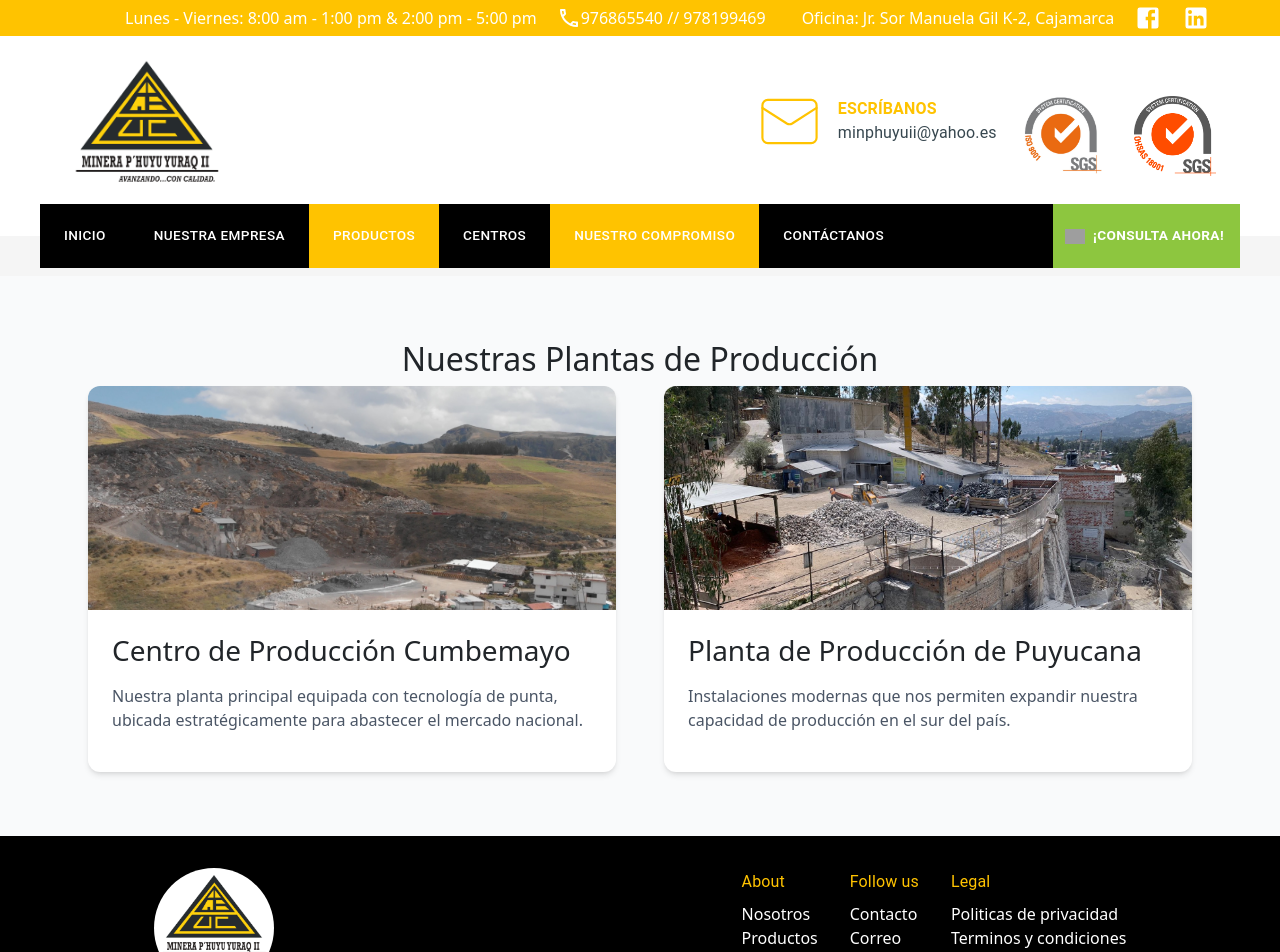
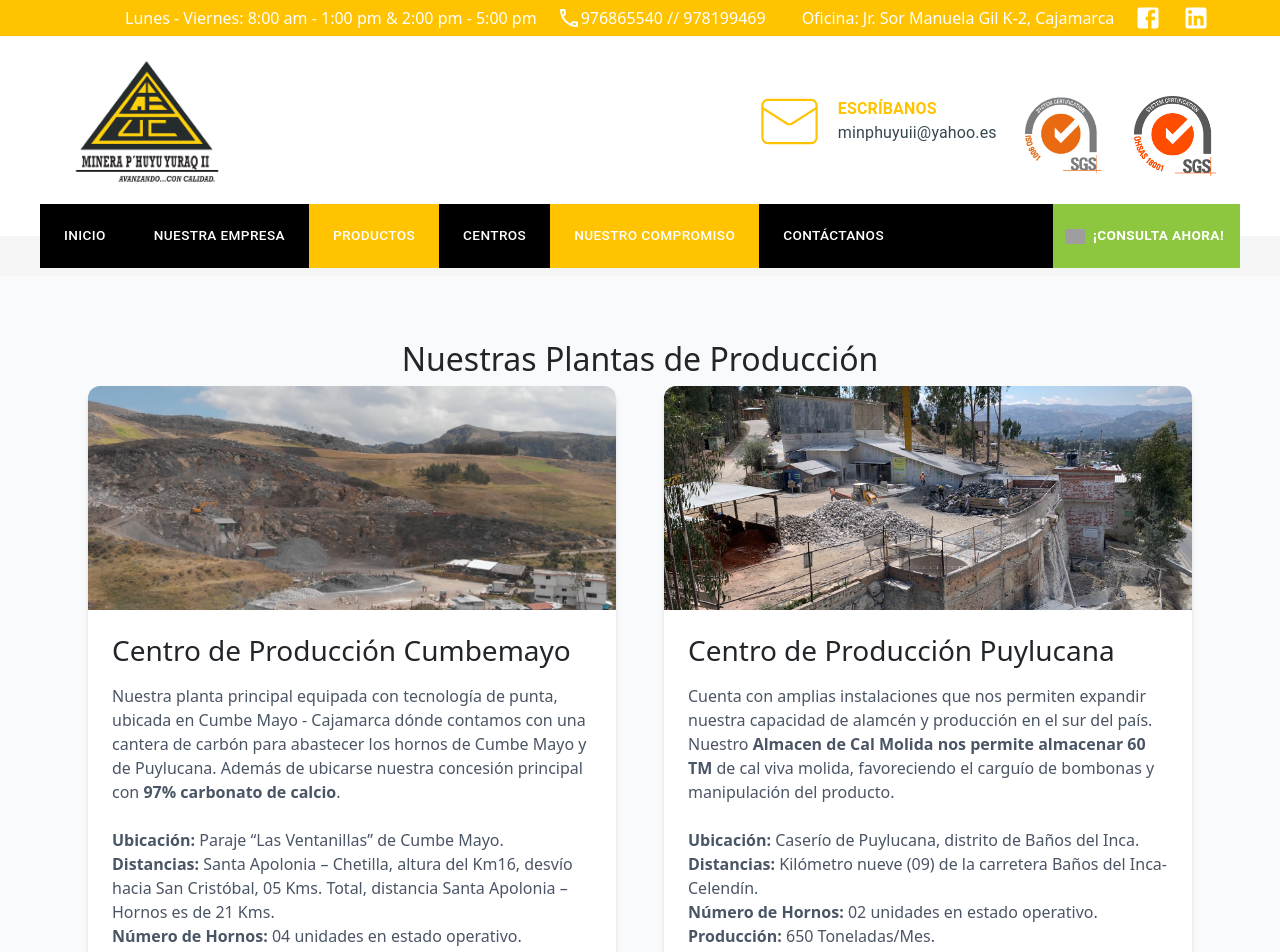
Before and after one commit to IDozy/yuraqweb, a React (Vite) app: page /produccion in a window 1280 px wide. Shown: the top 952 px of the page. Built offline with nearby package versions, Linux system fonts and the light colour scheme; grey boxes are pictures that could not be loaded; some icons are missing.

Commit message:
Correcciones mision, vision, centros de produccion y creando index de productos

```diff
--- a/src/App.jsx
+++ b/src/App.jsx
@@ -7,6 +7,10 @@ import Plants from "./pages/Plants";
 import DevHuman from "./pages/DevHuman";
 import RespSocial from "./pages/RespSocial";
 import SecurityOcu from "./pages/SecurityOcu";
+import CalAgricola from "./pages/CalAgricola";
+import CalGranulada from "./pages/CalGranulada";
+import CalHidratada from "./pages/CalHidratada";
+import CalMolida from "./pages/CalMolida";
 
 
 const MycalPage = () => {
@@ -20,7 +24,10 @@ const MycalPage = () => {
         <Route path="/responsabilidad-social" element={<RespSocial/>} />
         <Route path="/seguridad" element={<SecurityOcu/>} />
         <Route path="/desarrollo-humano" element={<DevHuman/>}/>
-
+        <Route path="/cal-hidratada-agricola" element={<CalAgricola/>}   />
+        <Route path="/cal-viva-granulada" element={<CalGranulada/>} />
+        <Route path="/cal-hidratada-industrial" element={<CalHidratada/>} />
+        <Route path="/cal-viva-molida" element={<CalMolida/>} />
       </Routes>
     </BrowserRouter>
   );
--- a/src/components/About/CardAbout.jsx
+++ b/src/components/About/CardAbout.jsx
@@ -31,12 +31,16 @@ const AboutCard = () => {
         viewport={{ once: true }}
       >
         <h2 className="text-3xl md:text-4xl font-bold mb-6 text-center md:text-left text-gray-800">
-          Nuestra Historia
+          Conoce Nuestra Historia
         </h2>
         <p className="text-gray-700 text-lg leading-relaxed text-center md:text-left">
-          Desde nuestros inicios, nos hemos dedicado a brindar servicios de calidad,
-          comprometidos con la excelencia y la satisfacción de nuestros clientes.
-          Nuestro crecimiento refleja el esfuerzo y pasión que ponemos en cada proyecto.
+          Teniendo como base el Centro de Producción de Cal Apán Alto, la Sra.
+          Julia Edith Urrutia Cubas, en el año 1993, crea la EMPRESA MINERA
+          P'HUYU YURAQ II EIRL. Luego se proyecta a Cajamarca donde la Empresa
+          cuenta con un Centro de Producción de Cal en el Centro Poblado
+          Puylucana, Baños del Inca y otro Centro de Producción de Cal en Cumbe
+          Mayo, lugar donde está ubicada la Concesión Minera No Metálica ITALO,
+          Cajamarca.
         </p>
       </motion.div>
     </motion.div>
--- a/src/components/About/MisionAbout.jsx
+++ b/src/components/About/MisionAbout.jsx
@@ -37,7 +37,8 @@ export default function MissionCard() {
           producto de calidad y oportunidad de entrega; comprometidos con el
           cumplimiento de la legislación peruana vigente relacionada al área
           laboral, de seguridad y salud ocupacional, medio ambiente y programa
-          de responsabilidad social.
+          de responsabilidad social. Fomentando la participación de nuestros
+          colaboradores y seguimos la política de la mejora continua.
         </p>
       </div>
 
--- a/src/components/NavBar.jsx
+++ b/src/components/NavBar.jsx
@@ -36,12 +36,11 @@ const NavBar = () => {
               </Button>
               <Menu anchorEl={anchorElProducts} open={openProducts} onClose={handleMenuClose(setAnchorElProducts)}>
                 {[
-                  ["MyCal Viva", "mycal-viva"],
-                  ["MyCal Hydra", "mycal-hydra"],
-                  ["MyCal de Obra", "mycal-de-obra"],
-                  ["MyCal Agrícola", "mycal-agricola"],
-                  ["MyCal Vial", "mycal-vial"],
-                  ["MyCaliza", "mycaliza"],
+                  ["Cal Viva Molida", "cal-viva-molida"],
+                  ["Cal Viva Granulada", "cal-viva-granulada"],
+                  ["Cal Hidratada Industrial", "cal-hidratada-industrial"],
+                  ["Cal Hidratada Agrícola", "cal-hidratada-agricola"],
+
                 ].map(([name, slug]) => (
                   <MenuItem key={slug} onClick={handleMenuClose(setAnchorElProducts)} component={Link} to={`/${slug}/`}>
                     {name}
--- a/src/components/Plants/CardProduction.jsx
+++ b/src/components/Plants/CardProduction.jsx
@@ -5,12 +5,30 @@ export default function ProductionPlants() {
   const plants = [
     {
       title: "Centro de Producción Cumbemayo",
-      description: "Nuestra planta principal equipada con tecnología de punta, ubicada estratégicamente para abastecer el mercado nacional.",
+      description: (
+        <>
+          Nuestra planta principal equipada con tecnología de punta, ubicada en Cumbe Mayo - Cajamarca dónde contamos con una cantera de carbón para abastecer los hornos de Cumbe Mayo y de Puylucana. Además de ubicarse nuestra concesión principal con <strong>97% carbonato de calcio</strong>.
+          <br /><br />
+           <strong>Ubicación:</strong> Paraje “Las Ventanillas” de Cumbe Mayo.<br />
+          <strong>Distancias:</strong> Santa Apolonia – Chetilla, altura del Km16, desvío hacia San Cristóbal, 05 Kms. Total, distancia Santa Apolonia – Hornos es de 21 Kms.<br />
+          <strong>Número de Hornos:</strong> 04 unidades en estado operativo.<br />
+          <strong>Producción:</strong> 2,288 Toneladas/Mes.
+        </>
+      ),
       image: "/Planta_Cumbemayo.PNG", // Asegúrate de tener esta imagen
     },
     {
-      title: "Planta de Producción de Puyucana",
-      description: "Instalaciones modernas que nos permiten expandir nuestra capacidad de producción en el sur del país.",
+      title: "Centro de Producción Puylucana",
+      description: (
+        <>
+          Cuenta con amplias instalaciones que nos permiten expandir nuestra capacidad de alamcén y producción en el sur del país. Nuestro <strong>Almacen de Cal Molida nos permite almacenar 60 TM </strong>de cal viva molida, favoreciendo el carguío de bombonas y manipulación del producto.
+          <br /><br />
+          <strong>Ubicación:</strong> Caserío de Puylucana, distrito de Baños del Inca.<br />
+          <strong>Distancias:</strong> Kilómetro nueve (09) de la carretera Baños del Inca-Celendín.<br />
+          <strong>Número de Hornos:</strong>  02 unidades en estado operativo.<br />
+          <strong>Producción:</strong> 650 Toneladas/Mes.
+        </>
+      ),
       image: "/Planta_Puyucana.JPG", // Asegúrate de tener esta imagen
     },
   ];
--- /dev/null
+++ b/src/pages/CalAgricola.jsx
@@ -0,0 +1,20 @@
+import React from "react";
+import HeadInfo from "../components/HeadInfo";
+import HeadeIso from "../components/HeadIso";
+import NavBar from "../components/NavBar";
+import Footer from "../components/Footer";
+import CardProduction from "../components/Plants/CardProduction";
+
+const CalAgricola = () => {
+  return (
+    <>
+      <HeadInfo />
+      <HeadeIso />
+      <NavBar/>
+      <CardProduction/>
+      <Footer/>
+    </>
+  );
+};
+
+export default CalAgricola;
--- /dev/null
+++ b/src/pages/CalGranulada.jsx
@@ -0,0 +1,20 @@
+import React from "react";
+import HeadInfo from "../components/HeadInfo";
+import HeadeIso from "../components/HeadIso";
+import NavBar from "../components/NavBar";
+import Footer from "../components/Footer";
+import CardProduction from "../components/Plants/CardProduction";
+
+const CalGranulada = () => {
+  return (
+    <>
+      <HeadInfo />
+      <HeadeIso />
+      <NavBar/>
+      <CardProduction/>
+      <Footer/>
+    </>
+  );
+};
+
+export default CalGranulada;
--- /dev/null
+++ b/src/pages/CalHidratada.jsx
@@ -0,0 +1,20 @@
+import React from "react";
+import HeadInfo from "../components/HeadInfo";
+import HeadeIso from "../components/HeadIso";
+import NavBar from "../components/NavBar";
+import Footer from "../components/Footer";
+import CardProduction from "../components/Plants/CardProduction";
+
+const CalHidratada = () => {
+  return (
+    <>
+      <HeadInfo />
+      <HeadeIso />
+      <NavBar/>
+      <CardProduction/>
+      <Footer/>
+    </>
+  );
+};
+
+export default CalHidratada;
--- /dev/null
+++ b/src/pages/CalMolida.jsx
@@ -0,0 +1,20 @@
+import React from "react";
+import HeadInfo from "../components/HeadInfo";
+import HeadeIso from "../components/HeadIso";
+import NavBar from "../components/NavBar";
+import Footer from "../components/Footer";
+import CardProduction from "../components/Plants/CardProduction";
+
+const CalMolida = () => {
+  return (
+    <>
+      <HeadInfo />
+      <HeadeIso />
+      <NavBar/>
+      <CardProduction/>
+      <Footer/>
+    </>
+  );
+};
+
+export default CalMolida;
```
